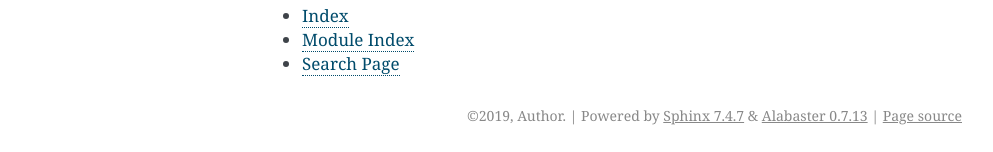
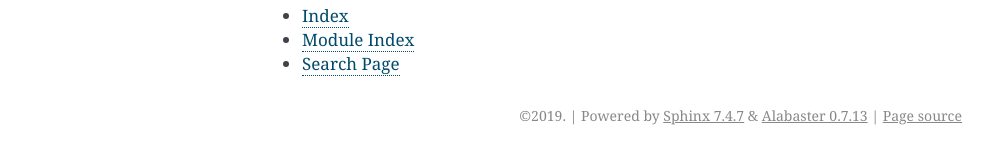
Before and after one commit to tomsiwek/gprMax-Designer, a Sphinx documentation site: the page built from docs/index.rst, in a window 1280 px wide. Shown: the part 805-957 px from the top of the page, without its empty margins (148-1141 px from the left). Built offline with Sphinx 7.4.7, drawn with Linux system fonts in a browser that asks for light colours; some of the changed lines change nothing that is shown.

Commit message:
Update conf.py

```diff
--- a/docs/conf.py
+++ b/docs/conf.py
@@ -18,8 +18,8 @@
 # -- Project information -----------------------------------------------------
 
 project = 'gprMax Designer'
-copyright = '2019, Author'
-author = 'Author'
+copyright = '2019'
+author = 'Tomasz Siwek'
 
 
 # -- General configuration ---------------------------------------------------
@@ -71,3 +71,12 @@
 
 # Read the Docs fix
 master_doc = 'index'
+
+# Source suffixes, including .pyw files
+source_suffix = {
+    '.rst': 'restructuredtext',
+    '.txt': 'restructuredtext',
+    '.md': 'markdown',
+    '.py': 'python',
+    '.pyw': 'pythonw',
+}
```
